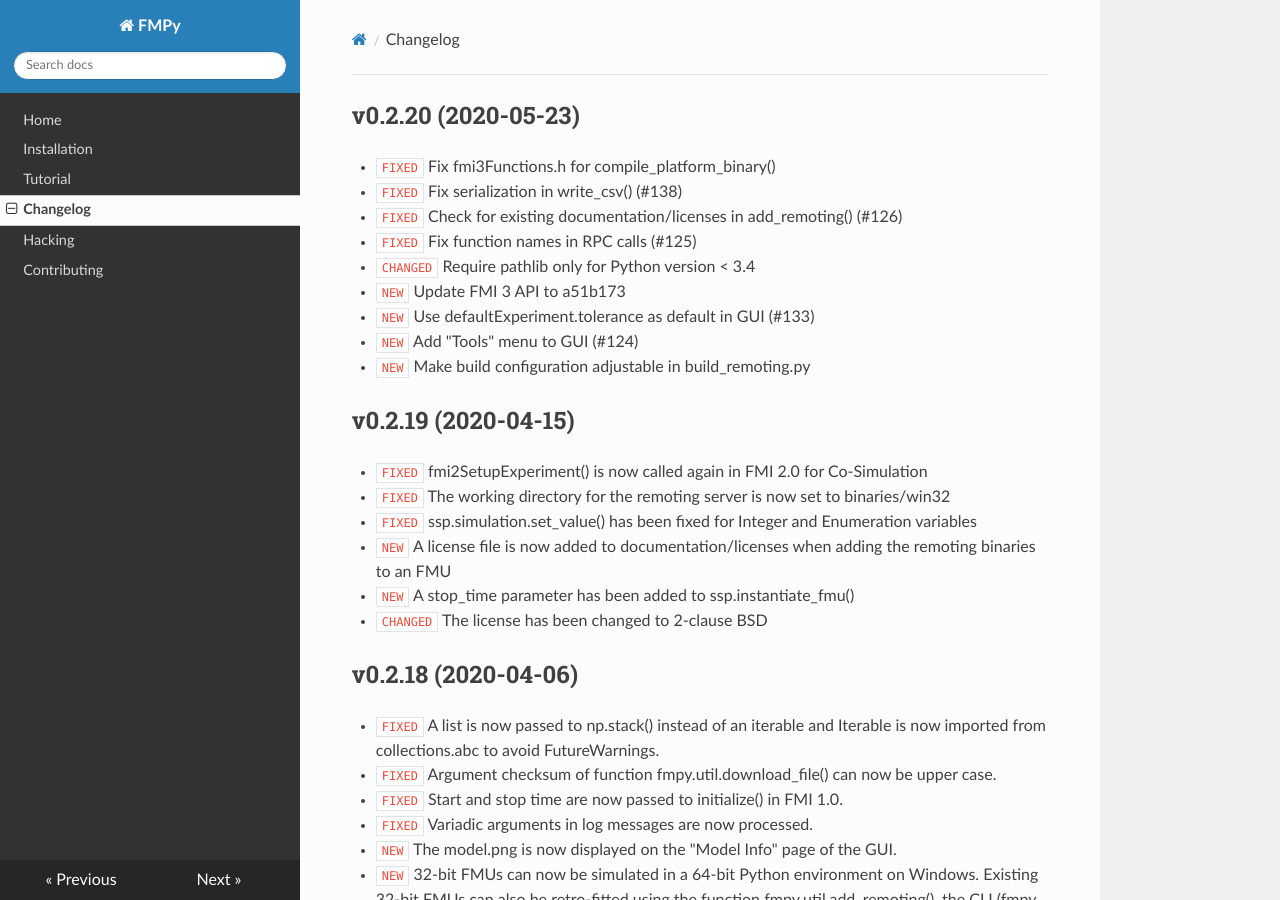
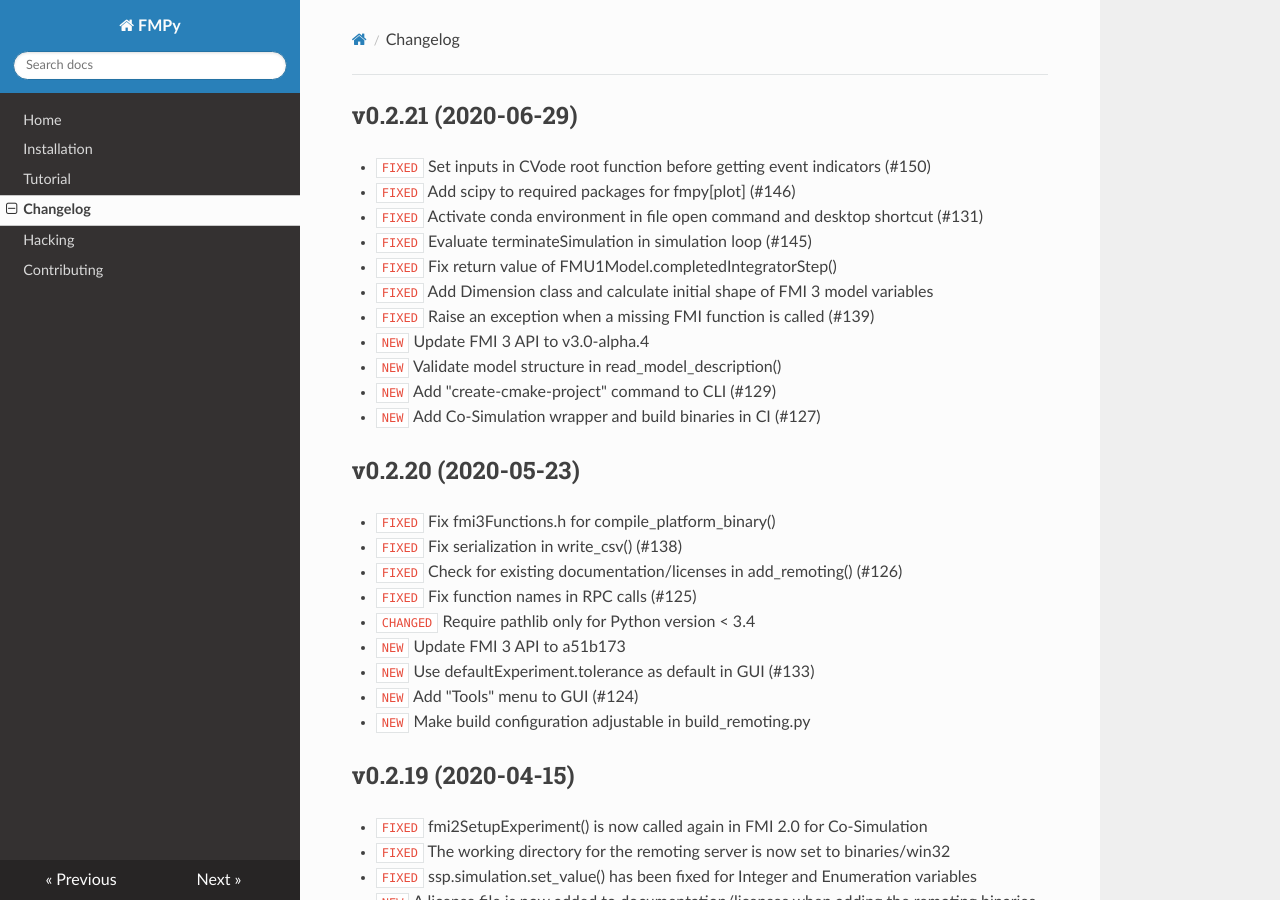
Before and after one commit to CATIA-Systems/FMPy, an MkDocs documentation site: the page built from docs/changelog.md, in a window 1280 px wide and 900 px high. Built offline with MkDocs 1.6.1, drawn with Linux system fonts in a browser that asks for light colours; nearby versions of some CDN libraries; old or Windows-style settings are respelled for this version of MkDocs.

Commit message:
Update changelog

```diff
--- a/docs/changelog.md
+++ b/docs/changelog.md
@@ -1,3 +1,17 @@
+## v0.2.21 (2020-06-29)
+
+- `FIXED` Set inputs in CVode root function before getting event indicators (#150)
+- `FIXED` Add scipy to required packages for fmpy[plot] (#146)
+- `FIXED` Activate conda environment in file open command and desktop shortcut (#131)
+- `FIXED` Evaluate terminateSimulation in simulation loop (#145)
+- `FIXED` Fix return value of FMU1Model.completedIntegratorStep()
+- `FIXED` Add Dimension class and calculate initial shape of FMI 3 model variables
+- `FIXED` Raise an exception when a missing FMI function is called (#139)
+- `NEW` Update FMI 3 API to v3.0-alpha.4
+- `NEW` Validate model structure in read_model_description()
+- `NEW` Add "create-cmake-project" command to CLI (#129)
+- `NEW` Add Co-Simulation wrapper and build binaries in CI (#127)
+
 ## v0.2.20 (2020-05-23)
 
 - `FIXED` Fix fmi3Functions.h for compile_platform_binary()
```
